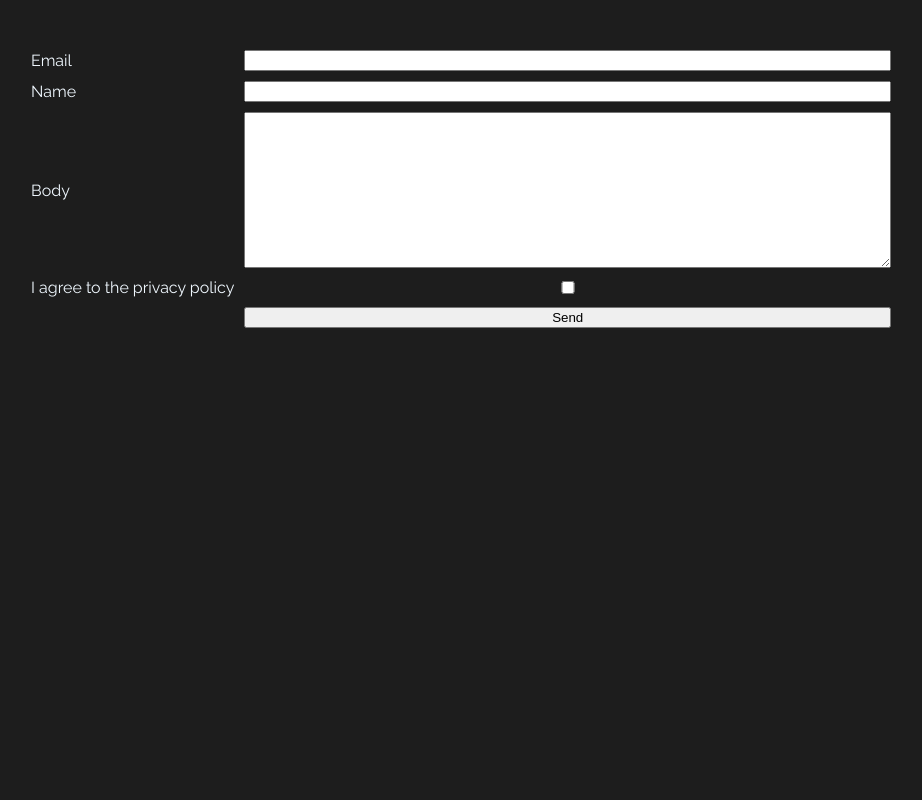
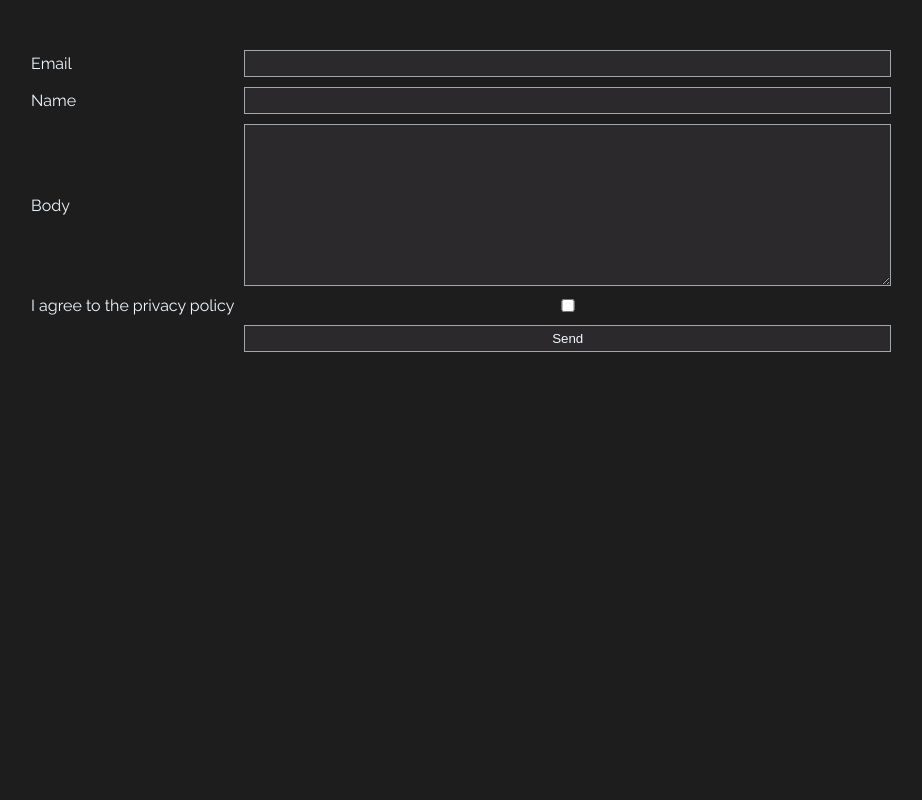
Before and after one commit to LukaszKondracki/Projekt-4D-G1, a PHP site: page /contact.html in a window 1280 px wide. Shown: the whole page, without its empty margins (179-1101 px from the left). Run offline with PHP 8.4, Linux system fonts and the light colour scheme.

Commit message:
form styling

```diff
--- a/contact.css
+++ b/contact.css
@@ -22,3 +22,26 @@
 #form > textarea {
     resize: vertical;
 }
+
+.input {
+    padding: calc(var(--padding) / 2);
+    background-color: var(--bg2);
+    color: var(--fg);
+    border: 1px solid var(--fg2);
+    outline-color: transparent;
+    transition: outline-color 200ms ease-in-out;
+}
+
+.input[type="submit"] {
+    cursor: pointer;
+}
+
+.input[type="submit"]:hover {
+    color: var(--accent);
+    border-color: var(--accent);
+    outline: 2px solid var(--accent);
+}
+
+.input:focus {
+    outline: 2px solid var(--accent);
+}
--- a/contact.html
+++ b/contact.html
@@ -15,18 +15,18 @@
     <form id="form" method="get" action="">
 
         <label for="email">Email</label>
-        <input type="email" name="email" id="email">
+        <input type="email" name="email" id="email" class="input">
 
         <label for="name">Name</label>
-        <input type="text" name="name" id="name">
+        <input type="text" name="name" id="name" class="input">
 
         <label for="body">Body</label>
-        <textarea name="body" id="body" cols="30" rows="10"></textarea>
+        <textarea name="body" id="body" cols="30" rows="10" class="input"></textarea>
 
         <label for="agree">I agree to the privacy policy</label>
-        <input type="checkbox" name="agree" id="agree">
+        <input type="checkbox" name="agree" id="agree" class="input">
 
-        <input type="submit" value="Send">
+        <input type="submit" value="Send" class="input">
     </form>
 
     <script src="contact.js"></script>
--- a/contact.js
+++ b/contact.js
@@ -6,7 +6,12 @@ form.addEventListener('submit', (event) => {
     const f = Object.values(form);
 
     for (const input of f) {
-        console.log(`Input ${input.id} has value ${input.value}`);
+        console.log(
+            `%cInput %c${input.id || '[other]'} %chas value %c${input.value}`,
+            'color: #fff',
+            'color: #0f0',
+            'color: #fff',
+            'color: #0f0');
 
         switch (input.id) {
             case 'email':
--- a/styles.css
+++ b/styles.css
@@ -5,6 +5,7 @@
     --bg: rgb(29, 29, 29);
     --bg2: rgb(43, 41, 43);
     --fg: aliceblue;
+    --fg2: rgb(162, 167, 172);
     --accent: orange;
     --accent-5: rgba(255, 166, 0, .5);
 }
```
